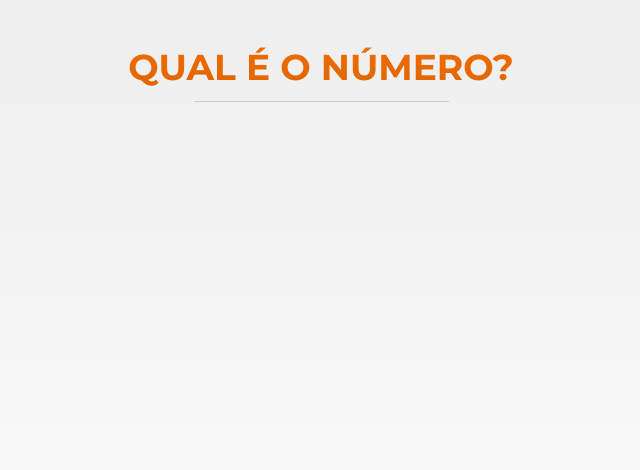
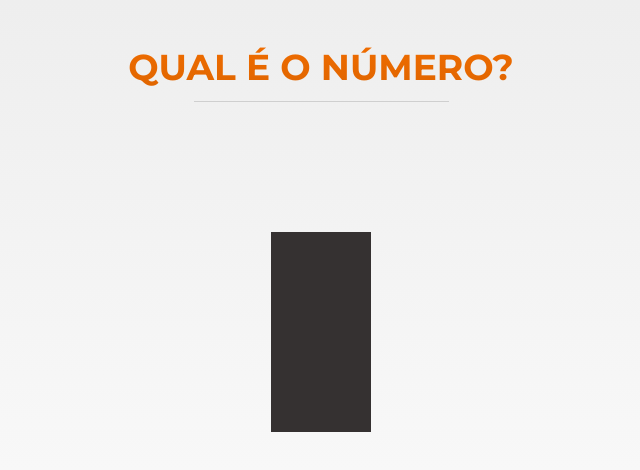
Before and after one commit to LucasFlaquer/guess-number, a Next.js app: page / in a window 1280 px wide. Shown: the top 470 px of the page, without its empty margins (319-959 px from the left). Built offline with nearby package versions, Linux system fonts and the light colour scheme.

Commit message:
refactoring home

```diff
--- a/src/pages/index.tsx
+++ b/src/pages/index.tsx
@@ -1,5 +1,3 @@
-import type { NextPage } from 'next'
-
 import styled from 'styled-components';
 
 export const Container = styled.div`
@@ -8,35 +6,57 @@ export const Container = styled.div`
   height: 100vh;
   padding-top: 45px;
 `;
-
 export const Title = styled.h1`
-  background: -webkit-linear-gradient(#EF6C00, #DB6300);
+  background: -webkit-linear-gradient(#ef6c00, #db6300);
+  background-clip: text;
   -webkit-background-clip: text;
   -webkit-text-fill-color: transparent;
   text-transform: uppercase;
   font-size: 36px;
   text-align: center;
-`
+`;
 export const Separator = styled.span`
   height: 1px;
-  background: #CFCFCF;
+  background: #cfcfcf;
   width: 255px;
   display: block;
   margin: 12px auto 0;
-`
+`;
+export const Content = styled.div`
+  display: flex;
+  justify-content: center;
+  margin-top: 130px;
+`;
+export const Digit = styled.div`
+  height: 200px;
+  width: 100px;
+  background: #353131;
+  position: relative;
 
+  .top {
+    img {
+      fill: red;
+    }
+  }
+`;
 
-
-const Home: NextPage = () => {
+export default function Home(): JSX.Element {
   return (
     <Container>
       <Title>
         Qual é o Número?
         <Separator />
       </Title>
-
+      <Content>
+        <Digit>
+          <span />
+          <span />
+          <span />
+          <span />
+          <span />
+          <span />
+        </Digit>
+      </Content>
     </Container>
-  )
+  );
 }
-
-export default Home
```
